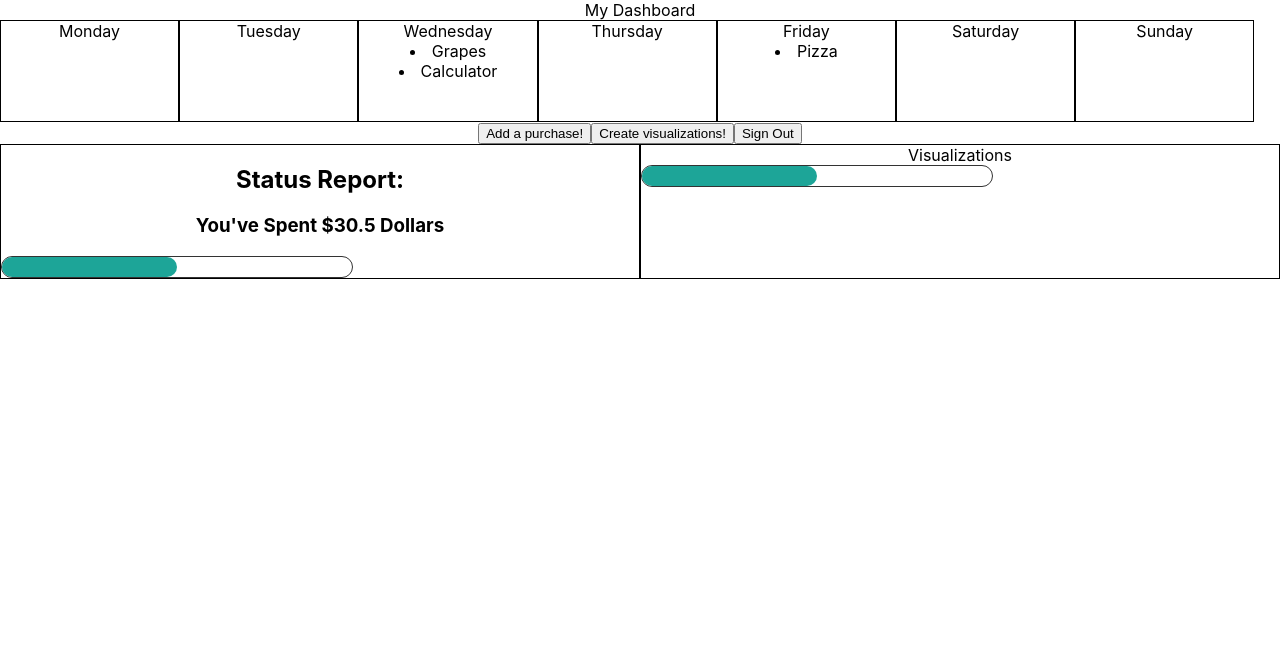
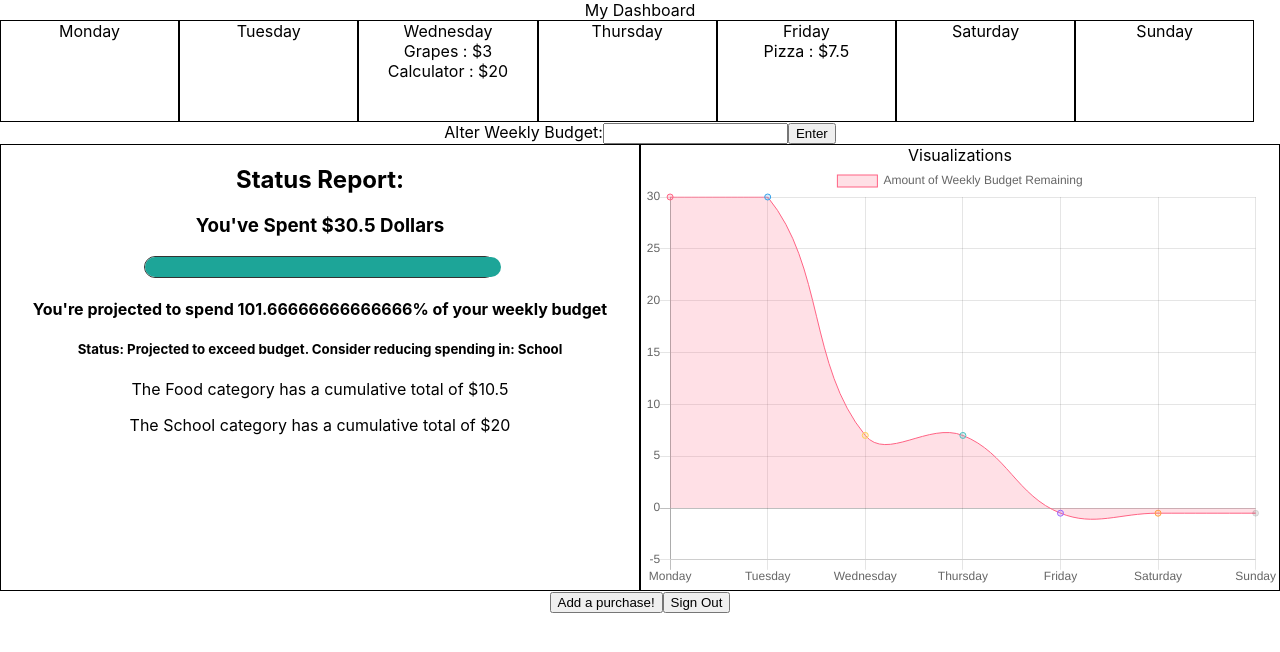
Before and after one commit to skidambi3/BudgetApp, a React (Create React App) app in the folder dashboard/: page / in a window 1280 px wide. Shown: the top 652 px of the page. Built offline with nearby package versions, Linux system fonts and the light colour scheme.

Commit message:
frontend mostly done

```diff
--- a/dashboard/src/App.js
+++ b/dashboard/src/App.js
@@ -1,54 +1,13 @@
 import logo from './logo.svg';
 import './App.css';
 import React, { Component } from 'react';
-import {DayPilot, DayPilotCalendar} from "daypilot-pro-react";
+import { DayPilot, DayPilotCalendar } from "daypilot-pro-react";
 import ProgressBar from './ProgressBar.js';
-import Report from './Report.js';
 import Calendar from './Calendar.js';
-// class Calendar extends Component {
-
-//   render() {
-//     return (
-//       <div>
-//         <DayPilotCalendar />
-//       </div>
-//     );
-//   }
-// }
-
-// export default Calendar;
-
-class Week {
-  constructor(dates) {
-    this.dates = dates;
-  }
-
-}
-class Date {
-  constructor(day, purchases) {
-    this.day = day;
-    this.purchases = purchases;
-  }
-}
-class Purchase {
-  constructor(name,price,category,day,repetition) {
-    this.name = name;
-    this.price = price;
-    this.category = category;
-    this.day = day;
-    this.repetition = repetition;
-  }
-}
-
-let wed1 = new Purchase("Grapes",3,"Food","W","No");
-let fri1 =  new Purchase("Pizza",7.5,"Food","F","M/W/F");
-let wed2 =  new Purchase("Calculator",20,"School","W","M/W");
-
-let wed = new Date("W",[wed1,wed2]);
-let fri = new Date("F",[fri1]);
+import LineChart from './Chart.js';
+import { thisWeek, weeklyBudget } from './store.js';
 
 
-let thisWeek = new Week([wed,fri]);
 
 const findPurchaseTotal = (week) => {
   let sum = 0;
@@ -60,35 +19,112 @@ const findPurchaseTotal = (week) => {
   return sum;
 }
 
+const findPriceDistribution = (week) => {
+  let prices = {}
+
+  for (const date of week.dates) {
+    for (const purchase of date.purchases) {
+      if (purchase.category in prices) {
+        prices[purchase.category] += purchase.price;
+      }
+      else {
+        prices[purchase.category] = purchase.price;
+      }
+
+    }
+  }
+  return prices;
+}
+
+const generateDailyCosts = (week) => {
+  let cumulativeCost = 0;
+  let budget = weeklyBudget;
+  let days = ['M', 'Tu', 'W', 'Th', 'F', 'Sa', 'Su'];
+  let dailyCosts = [budget, budget, budget, budget, budget, budget, budget];
+  for (let i = 0; i < 7; i++) {
+    for (const date of week.dates) {
+      for (const purchase of date.purchases) {
+        if (purchase.day == days[i]) {
+          cumulativeCost += purchase.price
+        }
+      }
+    }
+    dailyCosts[i] -= cumulativeCost;
+  }
+  return dailyCosts
+}
+
+const statusMessage = (week, budget, categoryPrices) => {
+  if (findPurchaseTotal(week) <= budget) {
+    return "On Track!"
+  }
+  else {
+    let maxCategory = "";
+    let maxPrice = 0;
+    console.log(categoryPrices);
+    for (const key in categoryPrices) {
+      console.log(key);
+      if (categoryPrices[key] > maxPrice) {
+        maxCategory = key;
+        maxPrice = categoryPrices[key]
+      }
+    }
+    if (maxCategory === "") {
+      return "No purchases made yet"
+    }
+    return "Projected to exceed budget. Consider reducing spending in: " + maxCategory;
+  }
+}
+
 function App() {
+  const vals = findPriceDistribution(thisWeek);
+  console.log(vals);
   return (
+
     <div className="App">
+
       My Dashboard
 
       <Calendar />
       {/* TODO: grid layout from MDN guide for columns */}
 
+      <form >
+        <label>
+          Alter Weekly Budget:
+          <input type="text"  />
+        </label>
+        <input type="submit" value="Enter" />
+      </form>
+      <div class="wrapper">
+        <div class="status-report">
+          <h2>Status Report:</h2>
+          <h3>You've Spent ${findPurchaseTotal(thisWeek)} Dollars</h3>
+
+          <ProgressBar percentage={findPurchaseTotal(thisWeek) / weeklyBudget * 100} />
+          <h4>You're projected to spend {findPurchaseTotal(thisWeek) / weeklyBudget * 100}% of your weekly budget</h4>
+          <h5>Status: {statusMessage(thisWeek, weeklyBudget, vals)}</h5>
+          <div>
+            {
+              Object.keys(vals).map((key, index) => (
+                <p key={index}> The {key} category has a cumulative total of ${vals[key]}</p>
+              ))
+            }
+          </div>
+        </div>
+        <div class="visualizations">
+          Visualizations
+          <LineChart dailyCosts={generateDailyCosts(thisWeek, weeklyBudget)} />
+
+        </div>
+
+      </div>
       <button>
         Add a purchase!
       </button>
-      <button>
-        Create visualizations!
-      </button>
+
       <button>
         Sign Out
       </button>
-      <div class = "wrapper">
-        <div class = "status-report">
-          <h2>Status Report:</h2>
-          <h3>You've Spent ${findPurchaseTotal(thisWeek)} Dollars</h3>
-          <ProgressBar/>
-        </div>
-        <div class = "visualizations">
-          Visualizations
-          <Report/>
-        </div>
-
-      </div>
     </div>
 
 
--- /dev/null
+++ b/dashboard/src/Calendar.css
@@ -0,0 +1,5 @@
+.purchase-item {
+    /* text-align: left;
+    margin-left: 10px; */
+    list-style: none;
+}
--- a/dashboard/src/Calendar.js
+++ b/dashboard/src/Calendar.js
@@ -1,45 +1,15 @@
 import React, {Component} from 'react';
-import {DayPilot, DayPilotCalendar} from "daypilot-pro-react";
-
-class Week {
-  constructor(dates) {
-    this.dates = dates;
-  }
-
-}
-class Date {
-  constructor(day, purchases) {
-    this.day = day;
-    this.purchases = purchases;
-  }
-}
-class Purchase {
-  constructor(name,price,category,day,repetition) {
-    this.name = name;
-    this.price = price;
-    this.category = category;
-    this.day = day;
-    this.repetition = repetition;
-  }
-}
-
-let wed1 = new Purchase("Grapes",3,"Food","W","No");
-let fri1 =  new Purchase("Pizza",7.5,"Food","F","M/W/F");
-let wed2 =  new Purchase("Calculator",20,"School","W","M/W");
-
-let wed = new Date("W",[wed1,wed2]);
-let fri = new Date("F",[fri1]);
+import './Calendar.css';
+import {thisWeek} from './store.js';
 
 
-let thisWeek = new Week([wed,fri]);
 
-
-const returnPurchaseName = (day,week) => {
+const returnPurchaseInfo = (day,week) => {
   let purchases = [];
   for (const date of week.dates) {
     if (date.day === day) {
       for (const purchase of date.purchases) {
-        purchases.push(<li>{purchase.name}</li>)
+        purchases.push(<li class = "purchase-item">{purchase.name} : ${purchase.price}</li>)
         parseRepetitions(purchase.repetition,purchase);
       }
     }
@@ -77,14 +47,14 @@ class Calendar extends Component {
         </div>
         <div class = "date">
           Wednesday
-          {returnPurchaseName("W",thisWeek)}
+          {returnPurchaseInfo("W",thisWeek)}
         </div>
         <div class = "date">
           Thursday
         </div>
         <div class = "date">
           Friday
-          {returnPurchaseName("F",thisWeek)}
+          {returnPurchaseInfo("F",thisWeek)}
 
         </div>
         <div class = "date">
--- /dev/null
+++ b/dashboard/src/Chart.js
@@ -0,0 +1,62 @@
+import React, {Component} from 'react';
+import { Line } from 'react-chartjs-2';
+import {thisWeek} from './store.js';
+
+console.log(thisWeek);
+class LineChart extends Component {
+    constructor(props) {
+        super(props)
+
+        this.state = {
+            dailyCosts: props.dailyCosts
+        }
+    }
+    render () {
+
+        return(
+            <div>
+                <Line
+                data={{
+                    labels: ['Monday', 'Tuesday', 'Wednesday', 'Thursday', 'Friday', 'Saturday',"Sunday"],
+                    datasets: [{
+                        label: 'Amount of Weekly Budget Remaining',
+                        data: this.state.dailyCosts,
+                        backgroundColor: [
+                            'rgba(255, 99, 132, 0.2)',
+                            'rgba(54, 162, 235, 0.2)',
+                            'rgba(255, 206, 86, 0.2)',
+                            'rgba(75, 192, 192, 0.2)',
+                            'rgba(153, 102, 255, 0.2)',
+                            'rgba(255, 159, 64, 0.2)'
+                        ],
+                        borderColor: [
+                            'rgba(255, 99, 132, 1)',
+                            'rgba(54, 162, 235, 1)',
+                            'rgba(255, 206, 86, 1)',
+                            'rgba(75, 192, 192, 1)',
+                            'rgba(153, 102, 255, 1)',
+                            'rgba(255, 159, 64, 1)'
+                        ],
+                        borderWidth: 1
+                    }]
+                }}
+                height = {400}
+                width = {600}
+                options = {{
+                    scales: {
+                        yAxes: [{
+                            ticks: {
+                                beginAtZero: true
+                            }
+                        }]
+                    }
+                }}
+                />
+
+            </div>
+        )
+    }
+}
+
+
+export default LineChart;
--- a/dashboard/src/ProgressBar.css
+++ b/dashboard/src/ProgressBar.css
@@ -1,5 +1,7 @@
 .progress-bar {
     position: relative;
+    margin-left: auto;
+    margin-right: auto;
     height: 20px;
     width: 350px;
     border-radius:50px;
--- a/dashboard/src/ProgressBar.js
+++ b/dashboard/src/ProgressBar.js
@@ -5,7 +5,7 @@ class ProgressBarExample extends React.Component {
         super(props)
 
         this.state = {
-            percentage: 50
+            percentage: props.percentage
         }
     }
 
--- /dev/null
+++ b/dashboard/src/store.js
@@ -0,0 +1,35 @@
+import React from 'react';
+
+class Week {
+  constructor(dates) {
+    this.dates = dates;
+  }
+}
+
+class Date {
+  constructor(day, purchases) {
+    this.day = day;
+    this.purchases = purchases;
+  }
+}
+
+class Purchase {
+  constructor(name, price, category, day, repetition) {
+    this.name = name;
+    this.price = price;
+    this.category = category;
+    this.day = day;
+    this.repetition = repetition;
+  }
+}
+
+let wed1 = new Purchase("Grapes", 3, "Food", "W", "No");
+let fri1 = new Purchase("Pizza", 7.5, "Food", "F", "M/W/F");
+let wed2 = new Purchase("Calculator", 20, "School", "W", "M/W");
+
+let wed = new Date("W", [wed1, wed2]);
+let fri = new Date("F", [fri1]);
+
+let thisWeek = new Week([wed, fri]);
+let weeklyBudget = 30;
+export { thisWeek, weeklyBudget };
```
Also changed, not shown: 1 other file (tests, documents, lock files or other folders).
